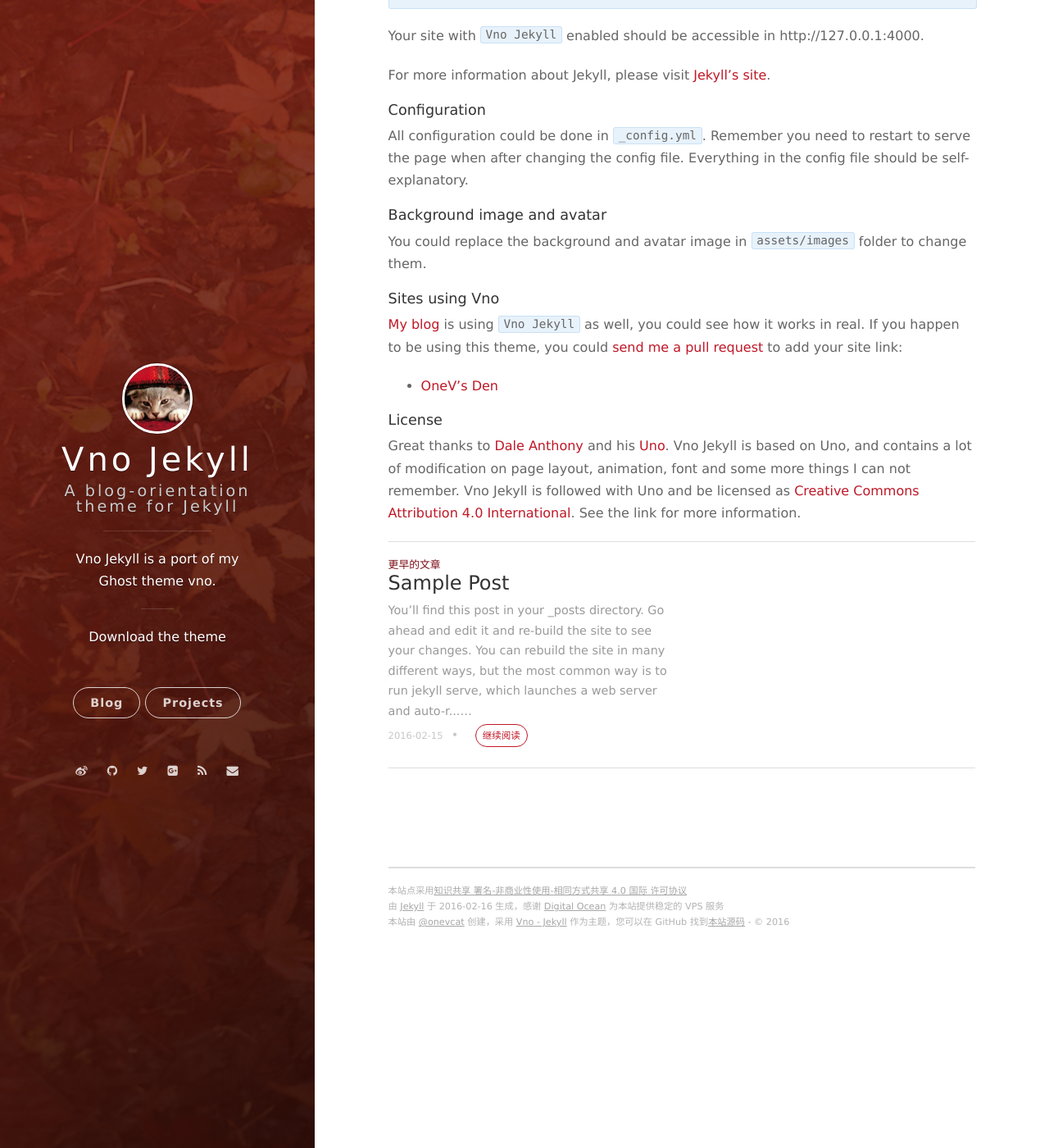
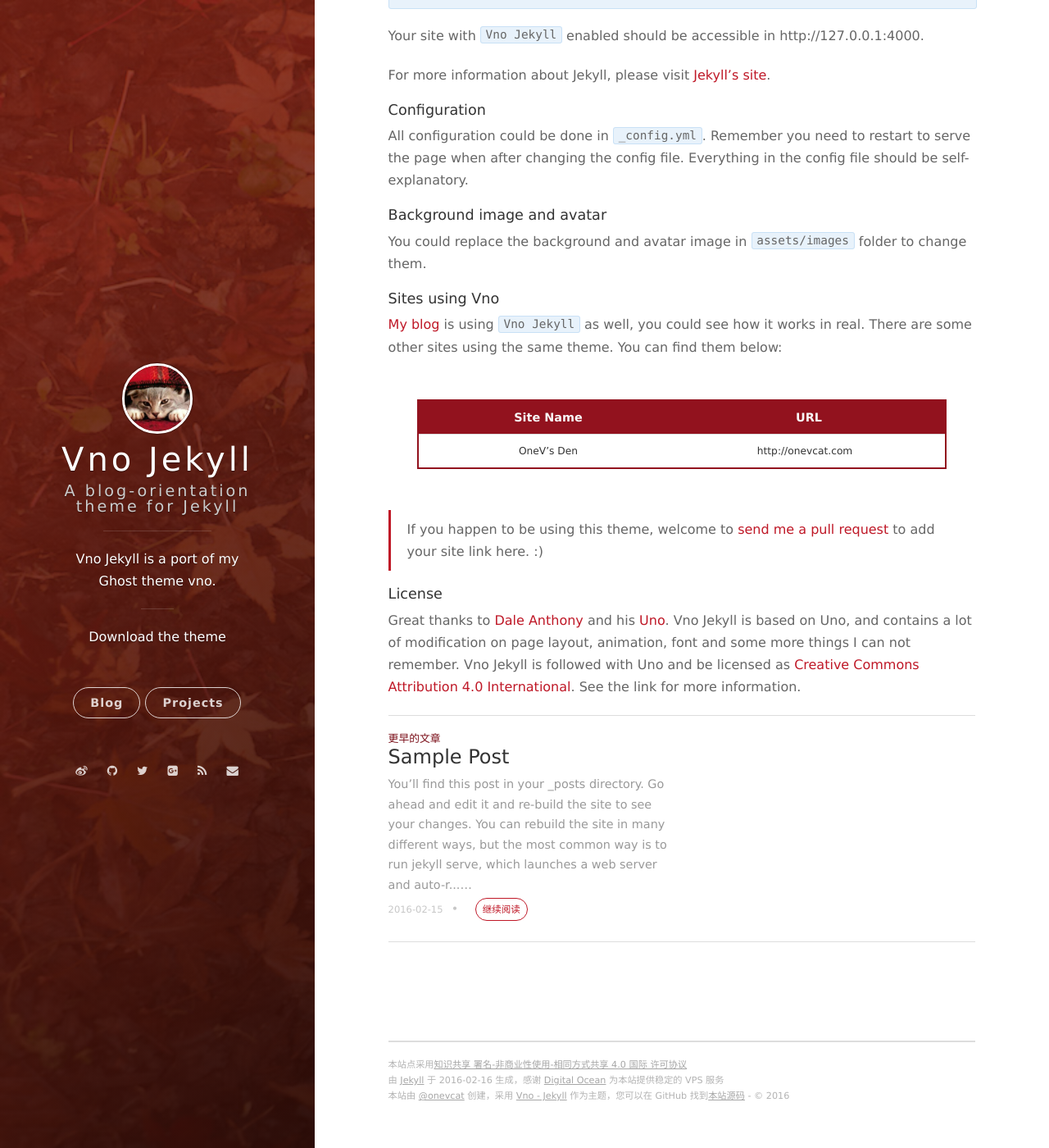
Before and after one commit to onevcat/vno-jekyll, a Jekyll site: the page built from _posts/2016-02-16-hello-world-vno.markdown, in a window 1280 px wide and 1400 px high, scrolled down 376 px. Shown: the whole window at 82% size. Built offline with Jekyll 4.4.1, drawn with Linux system fonts in a browser that asks for light colours; nearby versions of some CDN libraries; Markdown is read by kramdown in place of the engine named in the settings; comment, search, counter and statistics services are not loaded.

Commit message:
Update table

```diff
--- a/_posts/2016-02-16-hello-world-vno.markdown
+++ b/_posts/2016-02-16-hello-world-vno.markdown
@@ -31,9 +31,13 @@
 
 #### Sites using Vno
 
-[My blog](http://onevcat.com) is using `Vno Jekyll` as well, you could see how it works in real. If you happen to be using this theme, you could [send me a pull request](https://github.com/onevcat/vno-jekyll/pulls) to add your site link:
+[My blog](http://onevcat.com) is using `Vno Jekyll` as well, you could see how it works in real. There are some other sites using the same theme. You can find them below:
 
-* [OneV's Den](http://onevcat.com)
+| Site Name    | URL                          |
+| ------------ | -----------------------------|
+| OneV's Den   | http://onevcat.com           |
+
+> If you happen to be using this theme, welcome to [send me a pull request](https://github.com/onevcat/vno-jekyll/pulls) to add your site link here. :)
 
 #### License
 
--- a/_sass/global.scss
+++ b/_sass/global.scss
@@ -174,6 +174,41 @@
 
 }
 
+table {
+  color: $gray-darkest;
+  font-size: .9em;
+  text-align: center;
+  line-height: 40px;
+  border-spacing: 0;
+  border: 2px solid darken($primary-color, 10%);
+  width: 90%;
+  margin: 50px auto;
+}
+
+thead tr:first-child {
+  background-color: darken($primary-color, 10%);
+  color: $gray-lightest;
+  border: none;
+}
+
+th {font-weight: bold;}
+th:first-child, td:first-child {padding: 0 15px 0 20px;}
+
+thead tr:last-child th {
+    border-bottom: 1px solid $gray-light;
+}
+
+tbody tr:last-child td {border: none;}
+tbody td {
+    border-bottom: 1px solid $gray-light;
+    font-size: .85em;
+}
+
+td:last-child {
+  padding-right: 10px;
+}
+
+
 .date,
 .time,
 .author,
```
